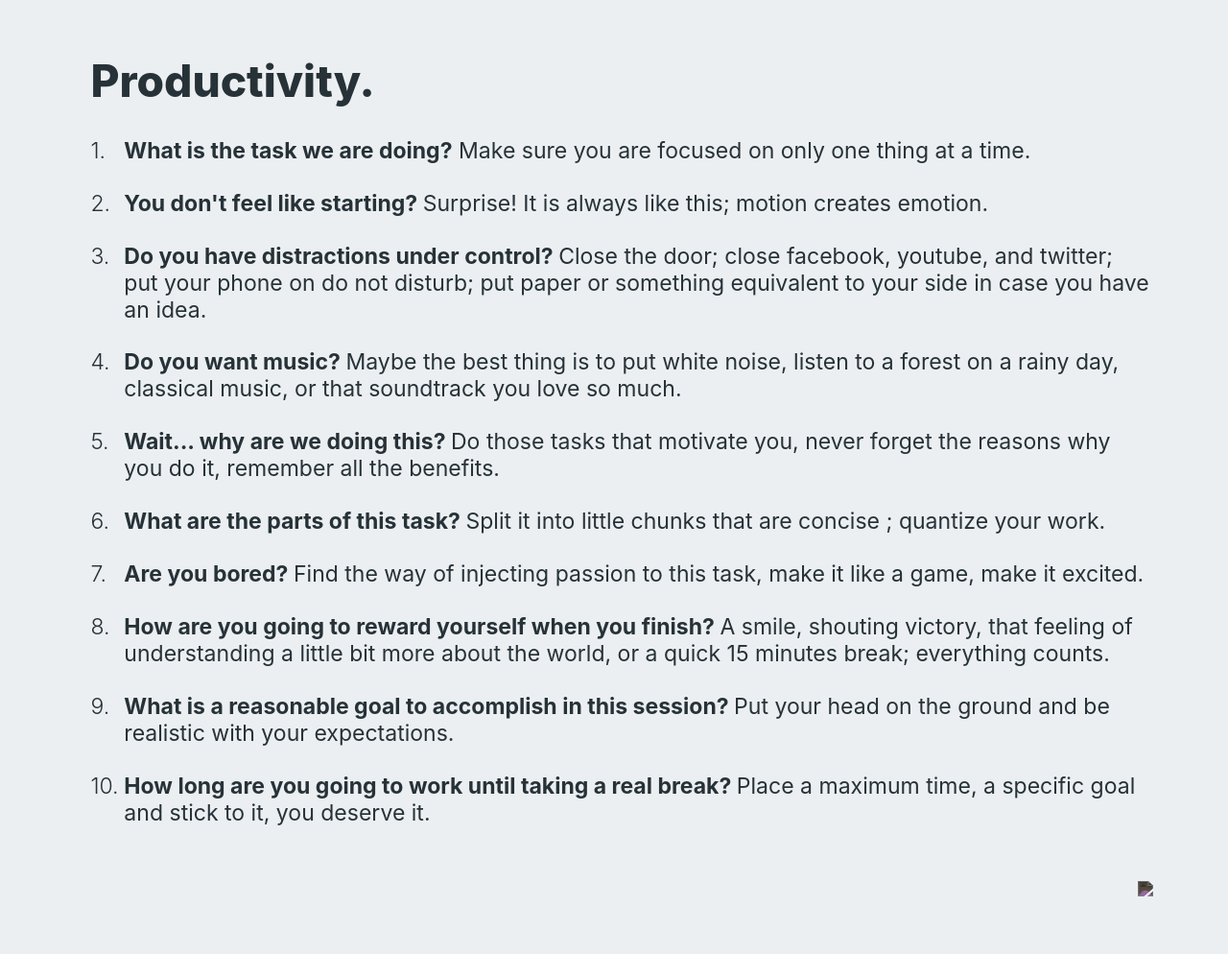
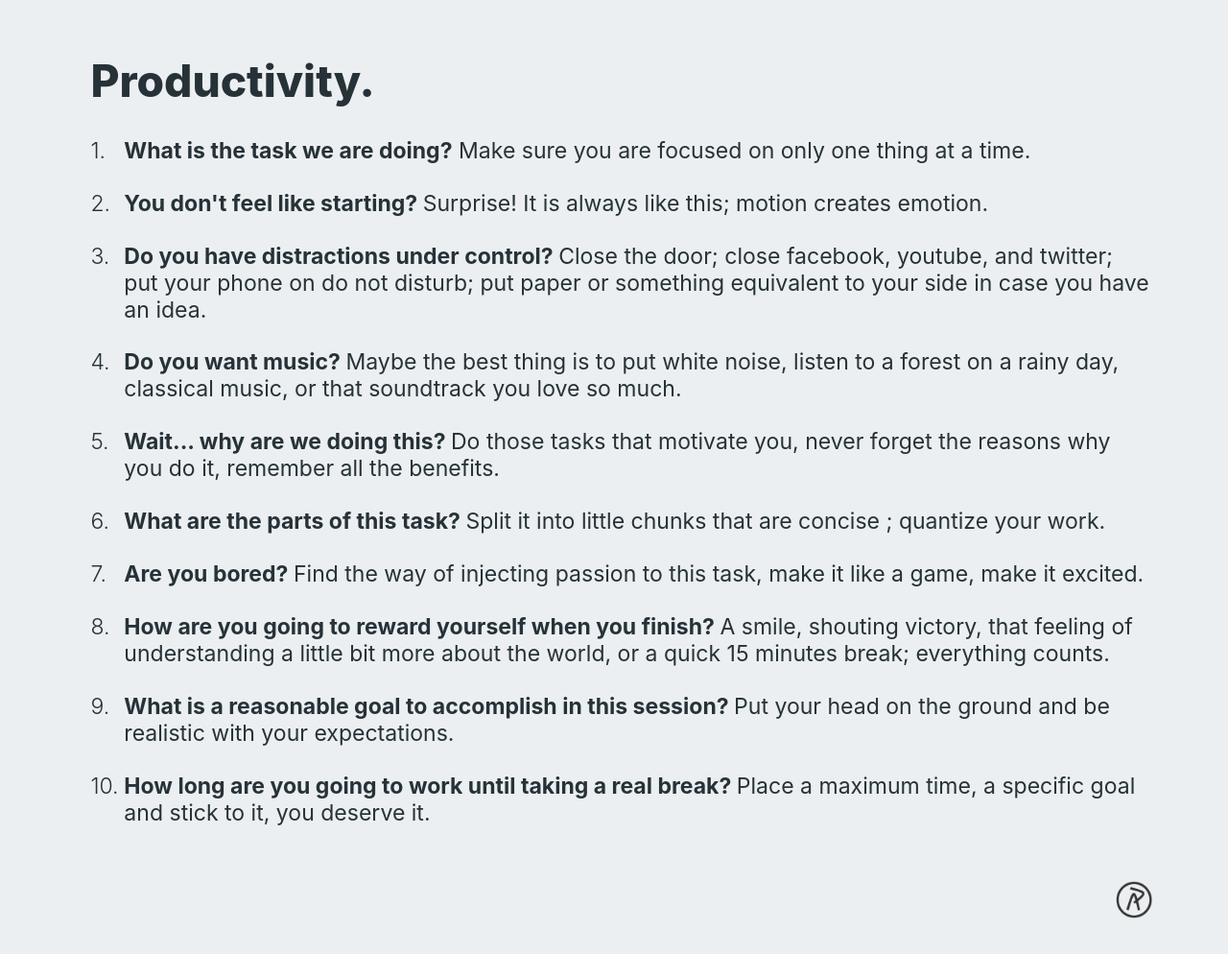
Before and after one commit to SoyOscarRH/blog, a plain HTML site: page productivity/index.html in a window 1280 px wide. Shown: the whole page at 96% size. Drawn offline with Linux system fonts and the light colour scheme; the site is published under a folder, as on GitHub Pages, so addresses that start at the root find nothing; a web font is replaced by a local one.

Commit message:
Forgot to update the favicon

```diff
--- a/productivity/index.html
+++ b/productivity/index.html
@@ -91,7 +91,7 @@
       </section>
       <footer>
         <a href="http://soyoscarrh.github.io/">
-          <img class="icon" src="/images/favicon.png" />
+          <img class="icon" src="../images/favicon.png" />
         </a>
       </footer>
     </main>
```
